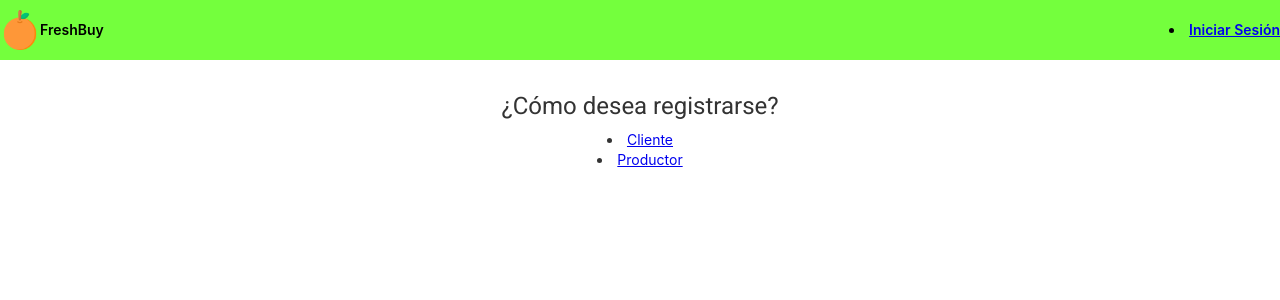
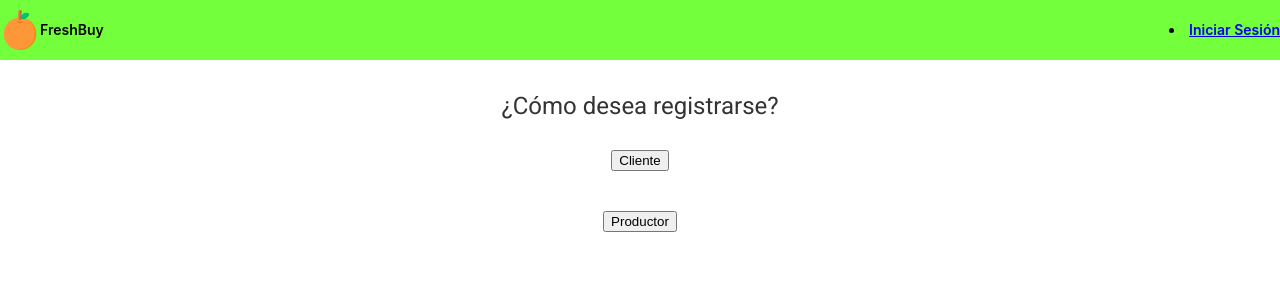
Before and after one commit to ce-itcr/FreshBuy, an Angular app in the folder FrontEnd-FreshBuy/: page /register in a window 1280 px wide. Shown: the top 300 px of the page. Built offline with nearby package versions, Linux system fonts and the light colour scheme.

Commit message:
[UPDATE] Register Buttons

```diff
--- a/FrontEnd-FreshBuy/src/app/register/register.component.html
+++ b/FrontEnd-FreshBuy/src/app/register/register.component.html
@@ -76,15 +76,8 @@
     <h1>¿Cómo desea registrarse?</h1>
 
     <!-- Choose -->
-    <li class="nav-item" [routerLinkActive]="['link-active']">
-        <a class="nav-link text-dark" [routerLink]='["/client"]'
-          >Cliente</a>
-      </li>
-      <li class="nav-item" [routerLinkActive]="['link-active']">
-        <a class="nav-link text-dark" [routerLink]='["/producer"]'
-          >Productor</a>
-      </li>
+    <br><button type = "button" routerLink = "/client">Cliente</button><br/>
+    <br><button type = "button" routerLink = "/producer">Productor</button><br/>
     <br/>
 
-
 </div>
```
